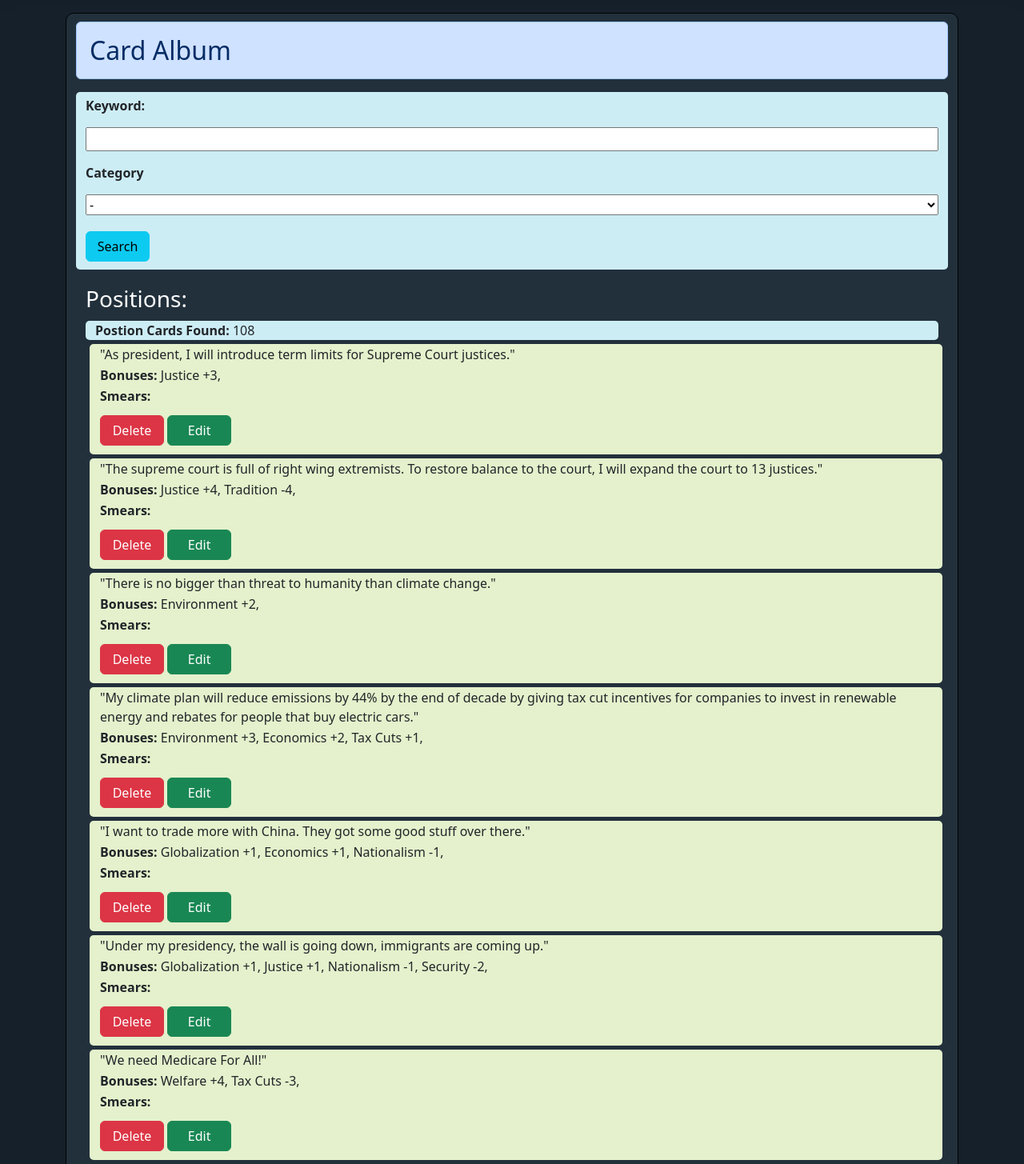
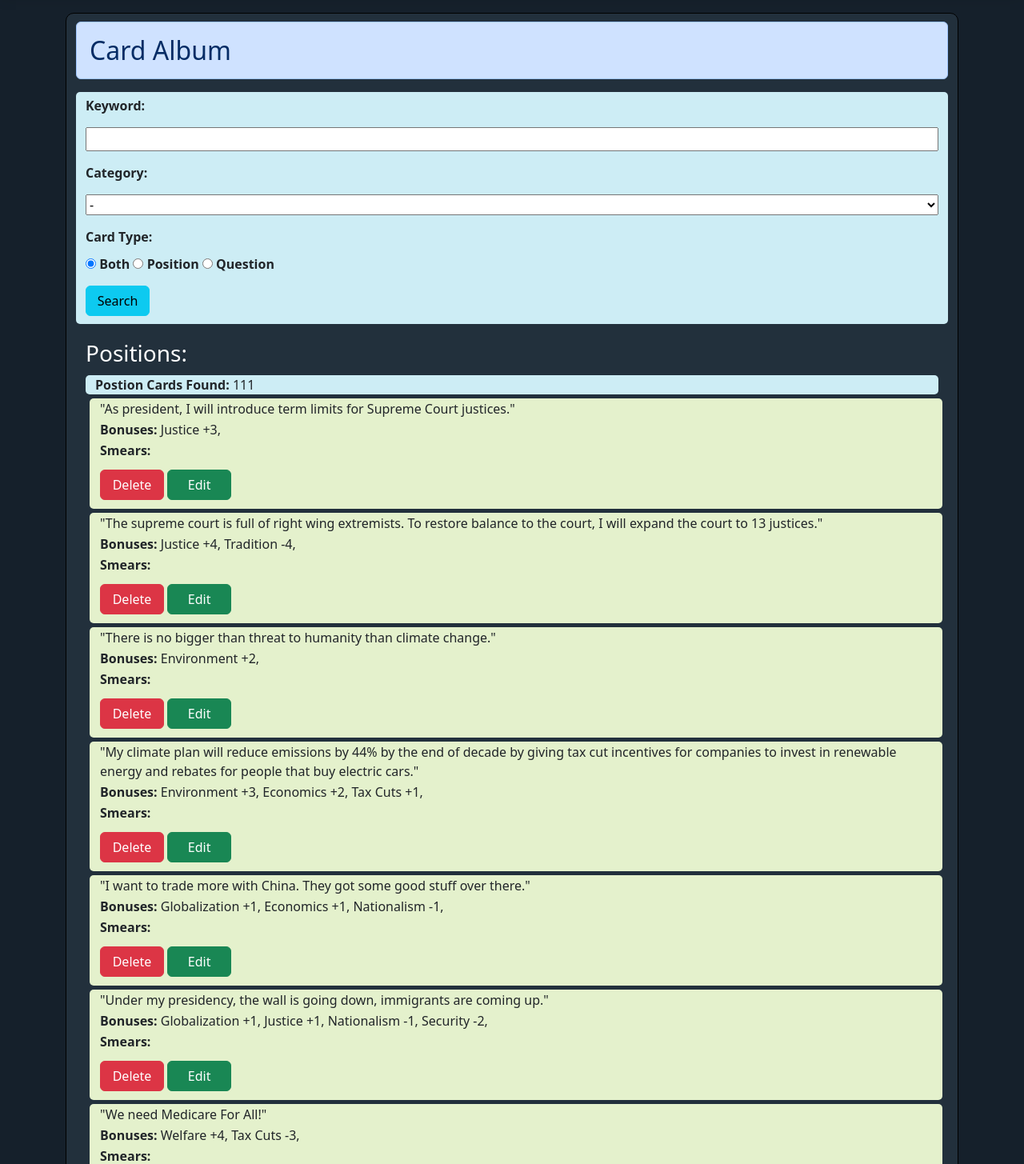
Before and after one commit to will-eberhard-mscst/Board-Game-USA, a PHP site: page /cardmaker/index.php?page=album in a window 1280 px wide. Shown: the part 57-1512 px from the top of the page at 80% size. Run offline with PHP 8.4, Linux system fonts and the light colour scheme; some libraries are stand-ins or nearby versions.

Commit message:
Allowed album search by card type

```diff
--- a/album.php
+++ b/album.php
@@ -202,11 +202,21 @@ function DrawQuestionCard($question){
                 <div><label for='keyword'>Keyword:</label></div>
                 <div><input type='text' name='keyword' value='<?=$keyword?>'></div>
 
-                <div><label for='category'>Category</label></div>
+                <div><label for='category'>Category:</label></div>
                 <div>
                     <select class='chosen-select' name='category'>
                         <?=GetCategories($category)?>
                     </select>
+                </div>
+
+                <div><label>Card Type:</label></div>
+                <div>
+                    <input type="radio" name="card_type" id="both" value="Both" checked>
+                    <label for="both">Both</label>
+                    <input type="radio" name="card_type" id="position" value="Position" <?php if($card_type == "Position") echo "checked"; ?> >
+                    <label for="position">Position</label>
+                    <input type="radio" name="card_type" id="question2" value="Question" <?php if($card_type == "Question") echo "checked"; ?>>
+                    <label for="question2">Question</label>
                 </div>
 
                 <div><input type="submit" name='search' value="Search" class='btn btn-info short'></div>
--- a/index.php
+++ b/index.php
@@ -22,12 +22,8 @@ require('classes/card.php');
     <header>
         <nav class="navbar navbar-expand-sm navbar-toggleable-sm navbar-light bg-dark border-bottom box-shadow mb-3">
             <div class="container">
-                <a class="navbar-brand text-light" asp-area="" asp-controller="Home" asp-action="Index">Card Maker</a>
-                <button class="navbar-toggler" type="button" data-toggle="collapse" data-target=".navbar-collapse" aria-controls="navbarSupportedContent"
-                        aria-expanded="false" aria-label="Toggle navigation">
-                    <span class="navbar-toggler-icon"></span>
-                </button>
-                <div class="navbar-collapse collapse d-sm-inline-flex flex-sm-row-reverse">
+                <a class="navbar-brand text-light" asp-controller="Home" asp-action="Index">Card Maker</a>
+                <div class="navbar-collapse d-sm-inline-flex flex-sm-row-reverse">
                     <ul class="navbar-nav flex-grow-1">
                         <li class="nav-item">
                             <a class="nav-link text-light" href='?page=add'>Create</a>
--- a/utils.php
+++ b/utils.php
@@ -225,9 +225,19 @@ Check for Search queries.
 */
 $category = isset($_GET['category']) ? $_GET['category'] : "";
 $keyword = isset($_GET['keyword']) ? $_GET['keyword'] : "";
+$card_type = isset($_GET['card_type']) ? $_GET['card_type'] : "";
 
 if(isset($_GET["search"]))
 {
+
+    //If we only want Positions, clear out the Questions
+    if($card_type == "Position"){
+        $questions = array();
+    }
+    //If we only want Questions, clear out the positions
+    if($card_type == "Question"){
+        $positions = array();
+    }
 
     //Search for Bonus or Smear categories
     if(isset($_GET['category']) && !empty($_GET['category'])){
@@ -253,6 +263,7 @@ if(isset($_GET["search"]))
                 }
             }
         }
+
 
         $positions = $filtered_positions;
 
@@ -286,6 +297,7 @@ if(isset($_GET["search"]))
             }
         }
 
+
         $questions = $filtered_questions;
 
     }
@@ -303,6 +315,7 @@ if(isset($_GET["search"]))
                 $filtered_positions[] = $pos;
             }
         }
+
 
         $positions = $filtered_positions;
 
@@ -327,6 +340,7 @@ if(isset($_GET["search"]))
             }
         }
 
+
         $questions = $filtered_questions;
     }
 
```
Also changed, not shown: data/cards.json (+1 -1 lines).
